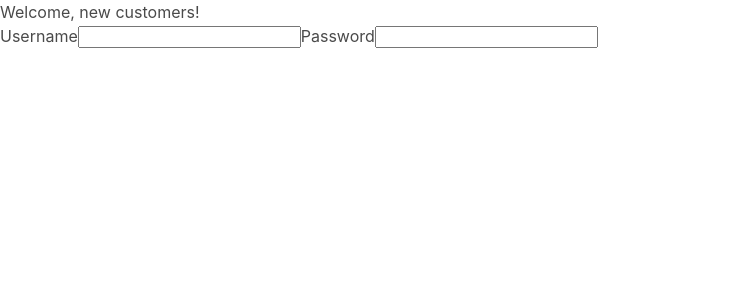
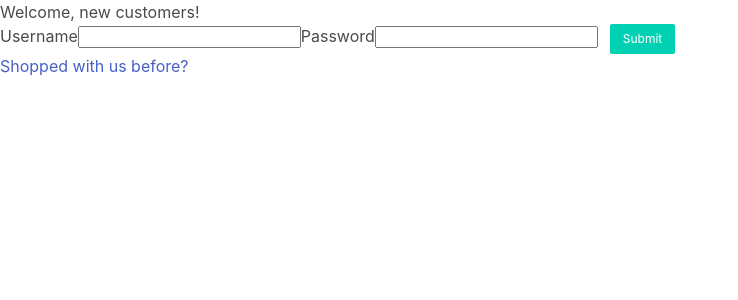
Before and after one commit to reversedentistry/ECommerce-Case-Study-Frontend, a React (Create React App) app: page / in a window 1280 px wide. Shown: the top 300 px of the page, without its empty margins (0-738 px from the left). Built offline with nearby package versions, Linux system fonts and the light colour scheme.

Commit message:
Added a button to submit info

```diff
--- a/src/components/Registration/Registration.tsx
+++ b/src/components/Registration/Registration.tsx
@@ -2,7 +2,7 @@ import { useAppDispatch, useAppSelector } from "../../redux/hooks";
 import { registerUser } from "../../features/authSlice";
 import { RootState } from "../../redux/store";
 import { Field, Formik, Form } from "formik";
-import { Link, useNavigate } from "react-router-dom";
+import { useNavigate } from "react-router-dom";
 
 interface RegistrationValues {
     username: string;
@@ -26,7 +26,7 @@ function RegistrationPage() {
         if (response.httpStatus) {
             console.log(response);
         } else {
-            navigate("/");
+            navigate("/shop");
         }
     }
 
@@ -41,10 +41,12 @@ function RegistrationPage() {
                     <label>Username</label>
                     <Field id="username" name="username" value={values.username}/>
                     <label>Password</label>
-                    <Field id="password" name="password" value={values.password}/>
+                    <Field id="password" name="password" type="password" value={values.password}/>
+                    <button type="submit" className="button is-small is-primary ml-3">Submit</button>
                 </Form>
             )}
             </Formik>
+            <a href="/login">Shopped with us before?</a>
         </div>
     )
 
```
